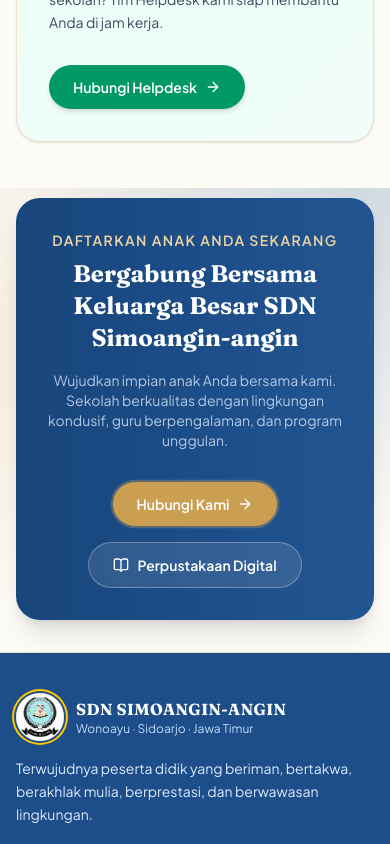
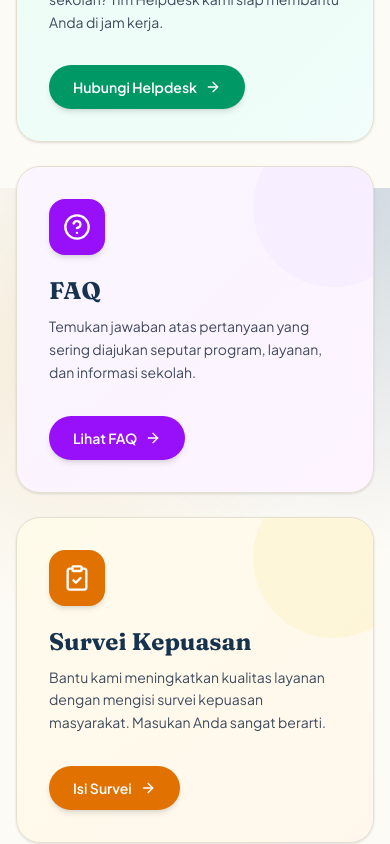
Before and after one commit to solikhulmauludin22014-ops/Website-SDN-Simoangin-angin, a Next.js app: page / in a window 390 px wide. Shown: the part 5720-6564 px from the top of the page. Built offline with nearby package versions, Linux system fonts and the light colour scheme.

Commit message:
tamabahan faq dan suvei

```diff
--- a/app/page.tsx
+++ b/app/page.tsx
@@ -5,7 +5,7 @@ import Image from "next/image";
 import { motion } from "framer-motion";
 import { Button } from "@/components/ui/button";
 import { Card, CardContent, CardHeader, CardTitle } from "@/components/ui/card";
-import { Quote, Star, BookOpen, Users, Award, GraduationCap, Trophy, ArrowRight, Newspaper, Calendar, MessageSquare, Headphones } from "lucide-react";
+import { Quote, Star, BookOpen, Users, Award, GraduationCap, Trophy, ArrowRight, Newspaper, Calendar, MessageSquare, Headphones, HelpCircle, ClipboardCheck } from "lucide-react";
 import { TeacherSlider } from "@/components/teachers/teacher-slider";
 import { useState, useEffect } from "react";
 
@@ -484,6 +484,48 @@ export default function Home() {
             </Link>
           </div>
         </div>
+
+        <div className="group relative overflow-hidden rounded-3xl border border-[var(--color-border)] bg-gradient-to-br from-purple-50 to-fuchsia-50 p-8 shadow-sm transition-all duration-300 hover:shadow-lg dark:from-purple-900/20 dark:to-fuchsia-900/20 md:p-10">
+          <div className="absolute -right-10 -top-10 h-40 w-40 rounded-full bg-purple-100/50 transition-transform duration-500 group-hover:scale-150 dark:bg-purple-800/20" />
+          <div className="relative z-10 flex h-full flex-col items-start">
+            <div className="mb-5 flex h-14 w-14 items-center justify-center rounded-2xl bg-purple-600 text-white shadow-md">
+              <HelpCircle className="h-7 w-7" />
+            </div>
+            <h3 className="font-display mb-2 text-2xl font-bold text-heading">FAQ</h3>
+            <p className="mb-8 flex-1 text-sm leading-relaxed text-text-secondary">
+              Temukan jawaban atas pertanyaan yang sering diajukan seputar program, layanan, dan informasi sekolah.
+            </p>
+            <Link
+              href="https://forms.gle/VdrmxEaPWmvyVuGXA"
+              target="_blank"
+              rel="noopener noreferrer"
+              className="inline-flex items-center gap-2 rounded-full bg-purple-600 px-6 py-3 text-sm font-semibold text-white shadow-md transition-all duration-200 hover:scale-105 hover:bg-purple-700"
+            >
+              Lihat FAQ <ArrowRight className="h-4 w-4" />
+            </Link>
+          </div>
+        </div>
+
+        <div className="group relative overflow-hidden rounded-3xl border border-[var(--color-border)] bg-gradient-to-br from-amber-50 to-orange-50 p-8 shadow-sm transition-all duration-300 hover:shadow-lg dark:from-amber-900/20 dark:to-orange-900/20 md:p-10">
+          <div className="absolute -right-10 -top-10 h-40 w-40 rounded-full bg-amber-100/50 transition-transform duration-500 group-hover:scale-150 dark:bg-amber-800/20" />
+          <div className="relative z-10 flex h-full flex-col items-start">
+            <div className="mb-5 flex h-14 w-14 items-center justify-center rounded-2xl bg-amber-600 text-white shadow-md">
+              <ClipboardCheck className="h-7 w-7" />
+            </div>
+            <h3 className="font-display mb-2 text-2xl font-bold text-heading">Survei Kepuasan</h3>
+            <p className="mb-8 flex-1 text-sm leading-relaxed text-text-secondary">
+              Bantu kami meningkatkan kualitas layanan dengan mengisi survei kepuasan masyarakat. Masukan Anda sangat berarti.
+            </p>
+            <Link
+              href="https://forms.gle/tHHp2Q87jho5RtGR9"
+              target="_blank"
+              rel="noopener noreferrer"
+              className="inline-flex items-center gap-2 rounded-full bg-amber-600 px-6 py-3 text-sm font-semibold text-white shadow-md transition-all duration-200 hover:scale-105 hover:bg-amber-700"
+            >
+              Isi Survei <ArrowRight className="h-4 w-4" />
+            </Link>
+          </div>
+        </div>
       </RevealSection>
 
       {/* ── CTA bawah ─────────────────────────────────────── */}
```
